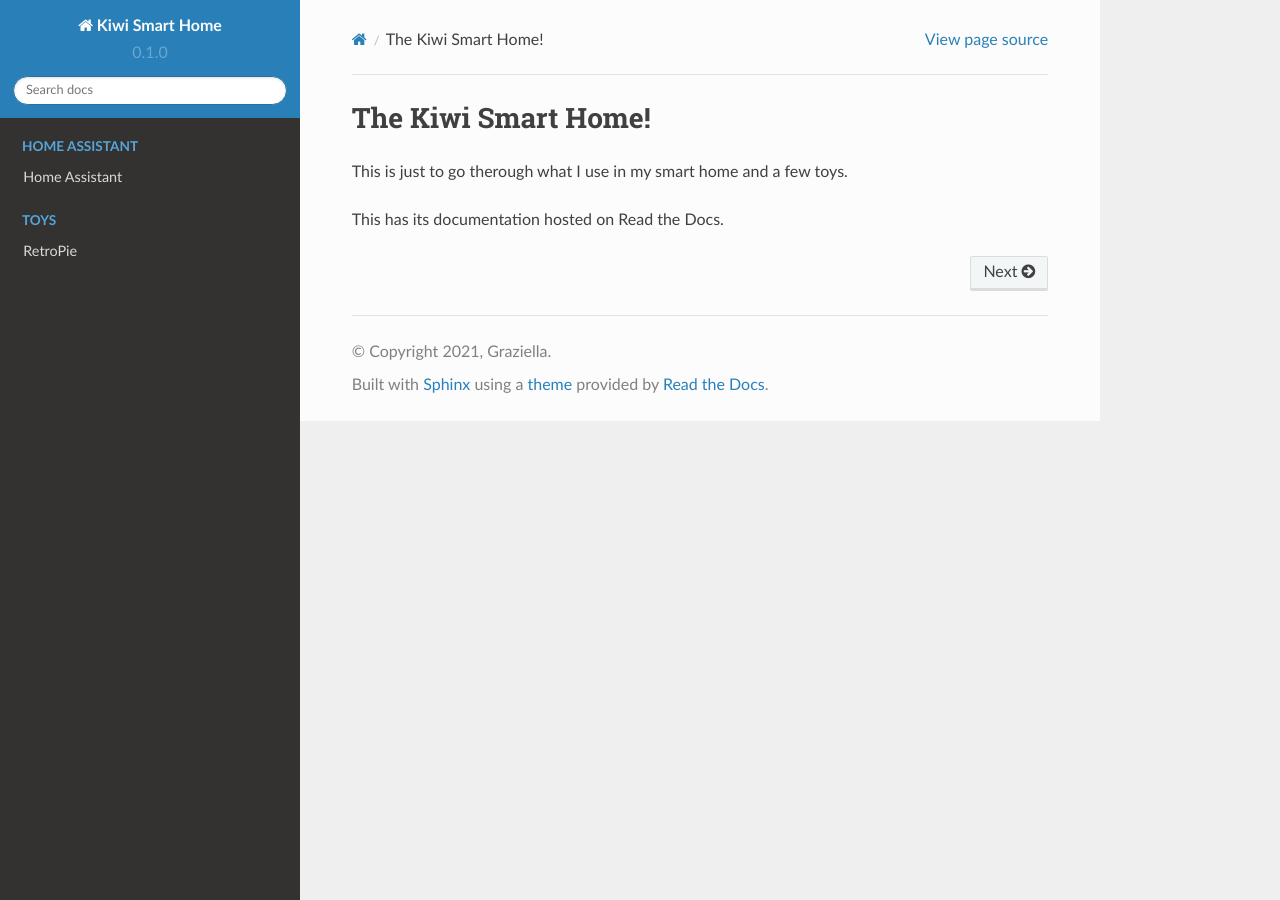
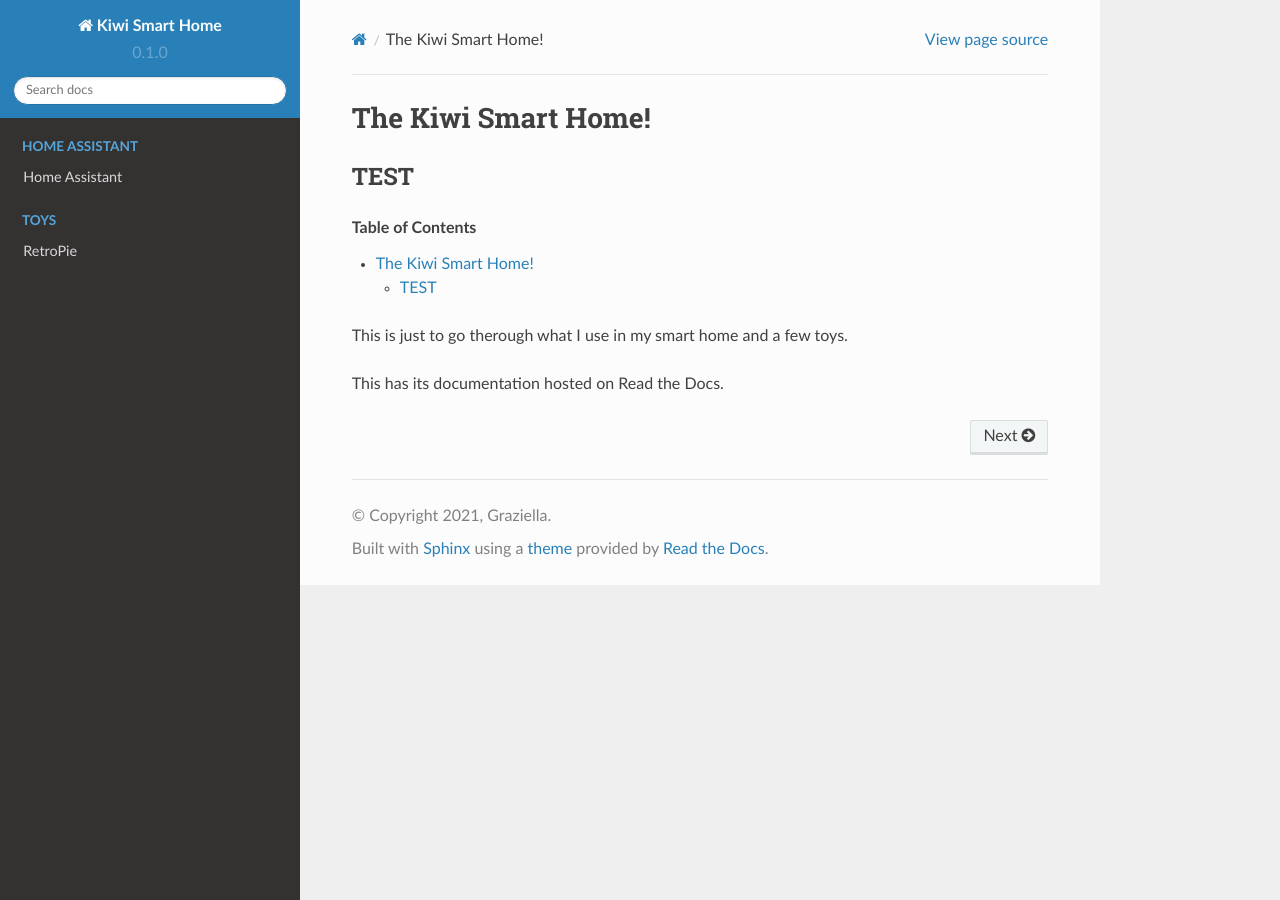
Before and after one commit to moh-Brent/the-kiwi-smart-home, a Sphinx documentation site: the page built from docs/source/index.rst, in a window 1280 px wide. Built offline with Sphinx 7.4.7 and the Read the Docs theme 2.0.0, drawn with Linux system fonts in a browser that asks for light colours.

Commit message:
Update index.rst

```diff
--- a/docs/source/index.rst
+++ b/docs/source/index.rst
@@ -1,5 +1,10 @@
 The Kiwi Smart Home!
 ===================================
+
+****
+TEST
+****
+.. contents:: Table of Contents
 
 This is just to go therough what I use in my smart home and a few toys.
 
```
